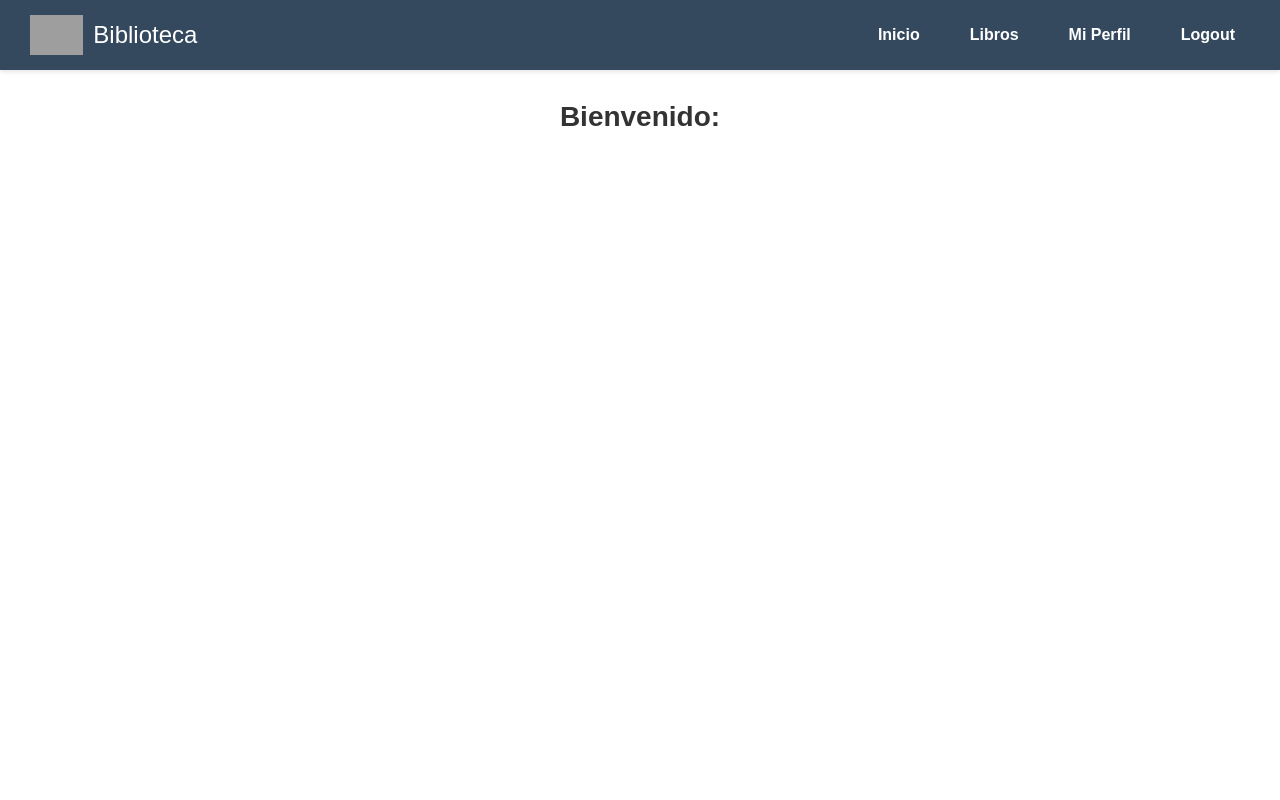
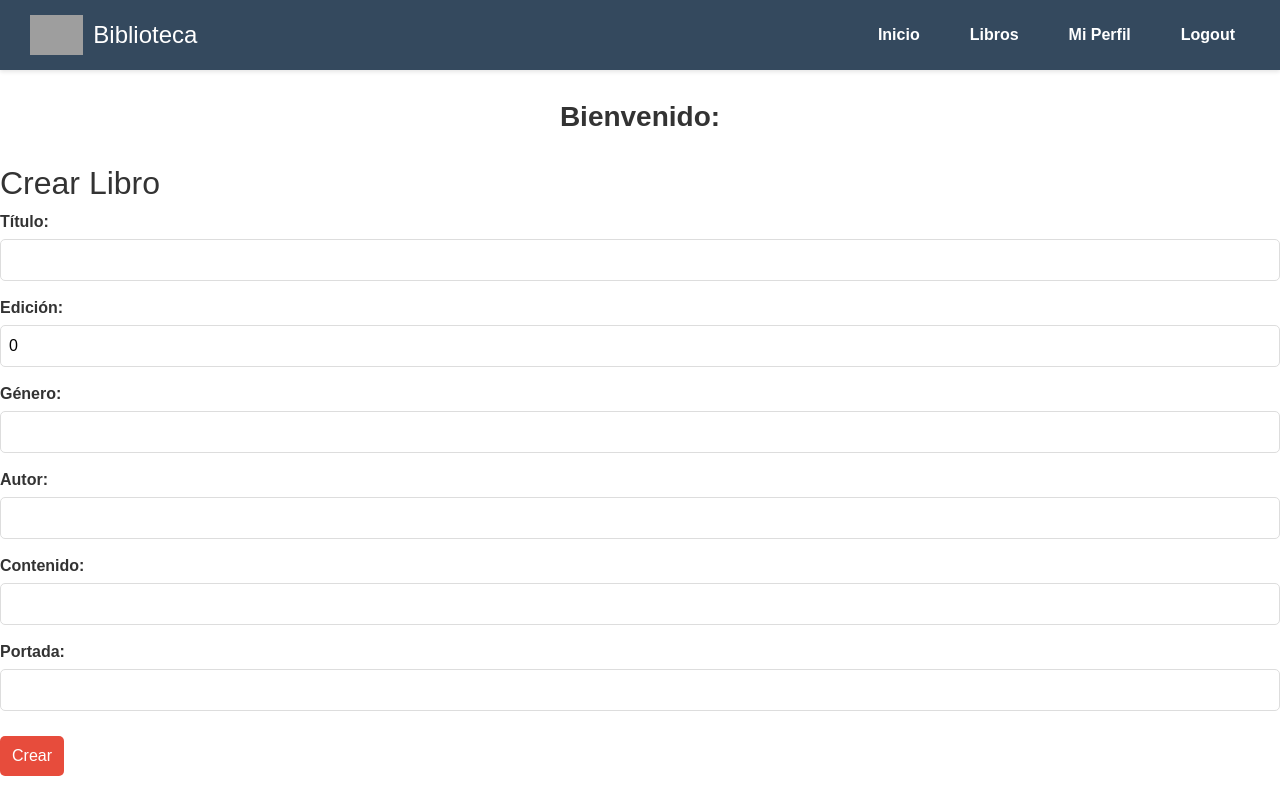
Before and after one commit to Fantasm4no/ProyectoIntegrador2, an Angular app: page / in a window 1280 px wide. Built offline with nearby package versions, Linux system fonts and the light colour scheme; grey boxes are pictures that could not be loaded.

Commit message:
CRUD libros

```diff
--- a/src/app/app.component.html
+++ b/src/app/app.component.html
@@ -5,7 +5,7 @@
     <nav>
         <ul class="nav_links">
             <li><a href="#">Inicio</a></li>
-            <li><a routerLink="/libros">Libros</a></li>
+            <li><a routerLink="/libros" (click)="ocultarFormulario()">Libros</a></li>
             <li><a routerLink="/mi-perfil">Mi Perfil</a></li>
             <li><a href="#">Logout</a></li>
         </ul>
@@ -15,4 +15,37 @@
 <div class="welcome">
     <h3>Bienvenido: </h3>
 </div>
-<router-outlet />
+
+<div *ngIf="mostrarFormulario">
+    <h2>Crear Libro</h2>
+    <form class="form" (ngSubmit)="createLibro()">
+        <div class="form-group">
+            <label>Título:</label>
+            <input [(ngModel)]="newLibro.titulo" name="titulo" required>
+        </div>
+        <div class="form-group">
+            <label>Edición:</label>
+            <input [(ngModel)]="newLibro.edicion" name="edicion" required>
+        </div>
+        <div class="form-group">
+            <label>Género:</label>
+            <input [(ngModel)]="newLibro.genero" name="genero" required>
+        </div>
+        <div class="form-group">
+            <label>Autor:</label>
+            <input [(ngModel)]="newLibro.autor" name="autor" required>
+        </div>
+        <div class="form-group">
+            <label>Contenido:</label>
+            <input [(ngModel)]="newLibro.contenido" name="contenido" required>
+        </div>
+        <div class="form-group">
+            <label>Portada:</label>
+            <input [(ngModel)]="newLibro.portada" name="portada">
+        </div>
+        <button type="submit" class="delete-button">Crear</button>
+    </form>
+</div>
+<div *ngIf="!mostrarFormulario">
+    <router-outlet />
+</div>
--- a/src/app/app.component.ts
+++ b/src/app/app.component.ts
@@ -1,13 +1,38 @@
 import { Component } from '@angular/core';
 import { RouterLink, RouterOutlet } from '@angular/router';
+import { LibrosService } from './services/libros.service';
+import { Libro } from './model/libro';
+import { FormsModule, ReactiveFormsModule } from '@angular/forms';
+import { CommonModule } from '@angular/common';
 
 @Component({
   selector: 'app-root',
   standalone: true,
-  imports: [RouterOutlet, RouterLink],
+  imports: [RouterOutlet, RouterLink, FormsModule, CommonModule, ReactiveFormsModule],
   templateUrl: './app.component.html',
   styleUrl: './app.component.scss'
 })
 export class AppComponent {
-  title = 'Proyecto Integrador';
+
+  libros?: Libro[];
+  newLibro: Libro = { titulo: '', edicion: 0, genero: '', autor: '', contenido: '', portada: '' };
+  mostrarFormulario: boolean = true
+
+  constructor(private libroService: LibrosService){}
+
+  createLibro(): void {
+    this.libroService.guardarLibro(this.newLibro).subscribe(libro => {
+      this.libros?.push(libro);
+      this.newLibro = { titulo: '', edicion: 0, genero: '', autor: '', contenido: '', portada: '' };
+    });
+  }
+
+  resetForm() {
+    this.newLibro = { titulo: '', edicion: 0, genero: '', autor: '', contenido: '', portada: '' };
+    this.mostrarFormulario = true; // Muestra el formulario al reiniciarlo
+  }
+
+  ocultarFormulario(): void {
+    this.mostrarFormulario = false;
+  }
 }
--- a/src/app/components/libros/libros.component.html
+++ b/src/app/components/libros/libros.component.html
@@ -13,16 +13,16 @@
             <h5>{{ libro.titulo }}</h5>
             <p>{{ libro.edicion }}ª edición</p>
             <div class="book-details">
-              <strong>Género:</strong> {{ libro.genero }}
+              <strong>Género:</strong> {{ libro.genero }} <br>
               <strong>Autor:</strong> {{ libro.autor }} <br>
               <strong>Contenido:</strong> {{ libro.contenido }} <br>
               <button *ngIf="libro.libroId !== undefined" (click)="eliminarLibro(libro.libroId)" class="delete-button">Eliminar</button>
-              <button (click)="seleccionarLibro(libro)" class="delete-button">Seleccionar</button>
+              <button (click)="seleccionarLibro(libro, i)" class="delete-button">Editar</button>
             </div>
           </div>
         </div>
-        <div *ngIf="libro.titulo === newLibro.titulo">
-          <h2>{{ isEditMode ? 'Actualizar Libro' : 'Crear Libro' }}</h2>
+        <div *ngIf="libroEditIndex === i">
+          <h2>Actualizar Libro</h2>
           <form class="form" (ngSubmit)="onSubmit()">
             <div class="form-group">
               <label>Título:</label>
@@ -42,13 +42,14 @@
             </div>
             <div class="form-group">
               <label>Contenido:</label>
-              <input [(ngModel)]="newLibro.contenido" name="contenido">
+              <input [(ngModel)]="newLibro.autor" name="autor" required>
             </div>
             <div class="form-group">
               <label>Portada:</label>
               <input [(ngModel)]="newLibro.portada" name="portada">
             </div>
-            <button class="delete-button" type="submit">{{ isEditMode ? 'Actualizar' : 'Crear' }}</button>
+            <button type="submit" class="delete-button">Actualizar</button>
+            <button type="button" class="delete-button" (click)="resetForm()">Cancelar</button>
           </form>
         </div>
       </div>
--- a/src/app/components/libros/libros.component.ts
+++ b/src/app/components/libros/libros.component.ts
@@ -11,11 +11,11 @@ import { LibrosService } from '../../services/libros.service';
   templateUrl: './libros.component.html',
   styleUrl: './libros.component.scss'
 })
-export class LibrosComponent implements OnInit{
+export class LibrosComponent implements OnInit {
 
-  isEditMode: boolean = false;
   libros: Libro[] = [];
   newLibro: Libro = { titulo: '', edicion: 0, genero: '', autor: '', contenido: '', portada: '' };
+  libroEditIndex: number | null = null
 
   constructor(private libroService: LibrosService) { }
 
@@ -37,6 +37,7 @@ export class LibrosComponent implements OnInit{
   }
 
   actualizarLibro() {
+    if (this.libroEditIndex !== null) {
       this.libroService.actualizarLibro(this.newLibro).subscribe({
         next: (libroActualizado) => {
           console.log('Libro actualizado:', libroActualizado);
@@ -46,22 +47,21 @@ export class LibrosComponent implements OnInit{
         error: (error) => console.error('Error al actualizar libro:', error)
       });
     }
+  }
 
   resetForm() {
     this.newLibro = { titulo: '', edicion: 0, genero: '', autor: '', contenido: '', portada: '' };
-    this.isEditMode = false;
+    this.libroEditIndex = null
   }
 
-  seleccionarLibro(libro: Libro) {
+  seleccionarLibro(libro: Libro, index: number) {
     this.newLibro = { ...libro };
-    this.isEditMode = true;
+    this.libroEditIndex = index
   }
 
   onSubmit() {
-    if (this.isEditMode) {
+    if (this.libroEditIndex !== null) {
       this.actualizarLibro();
-    } else {
-      console.log("No hay nada que crear");
     }
   }
 }
```
Lines whose indentation alone changed are shown as unchanged.
